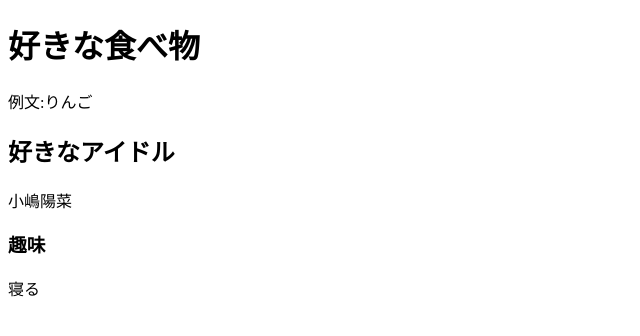
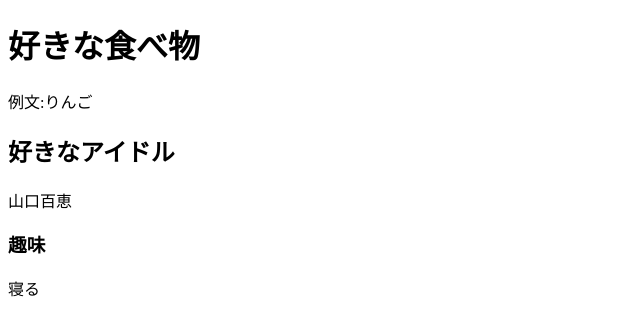
Before and after one commit to amanoryoji/git_tutorial, a plain HTML site: page index.html in a window 1280 px wide. Shown: the full height of the page, 0-640 px from the left. Drawn offline with Linux system fonts and the light colour scheme.

Commit message:
fix:山口百恵

```diff
--- a/index.html
+++ b/index.html
@@ -10,7 +10,7 @@
     <h1>好きな食べ物</h1>
     <p>例文:りんご</p>
     <h2>好きなアイドル</h2>
-    <p>小嶋陽菜</p>
+    <p>山口百恵</p>
     <h3>趣味</h3>
     <p>寝る</p>
   </body>
```
